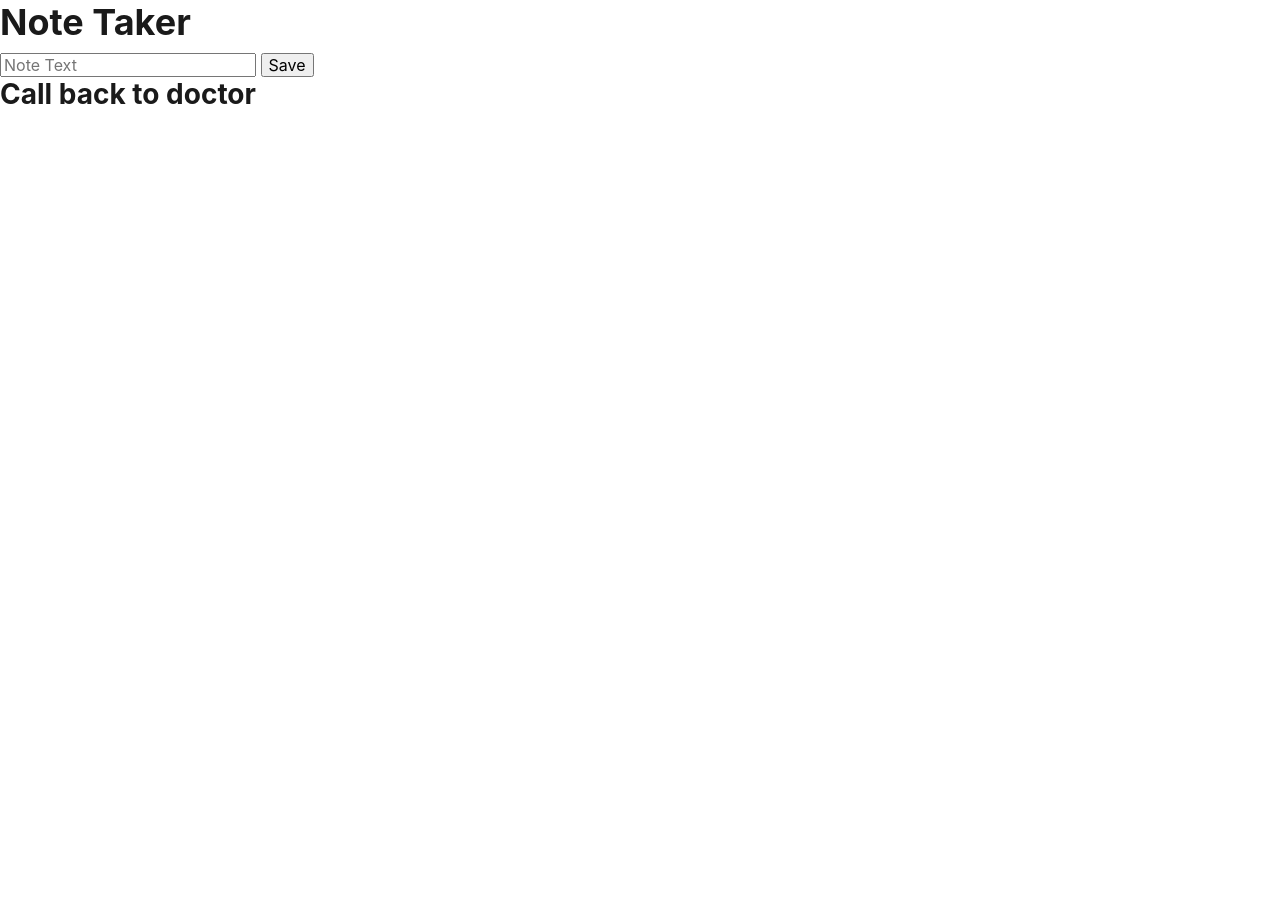
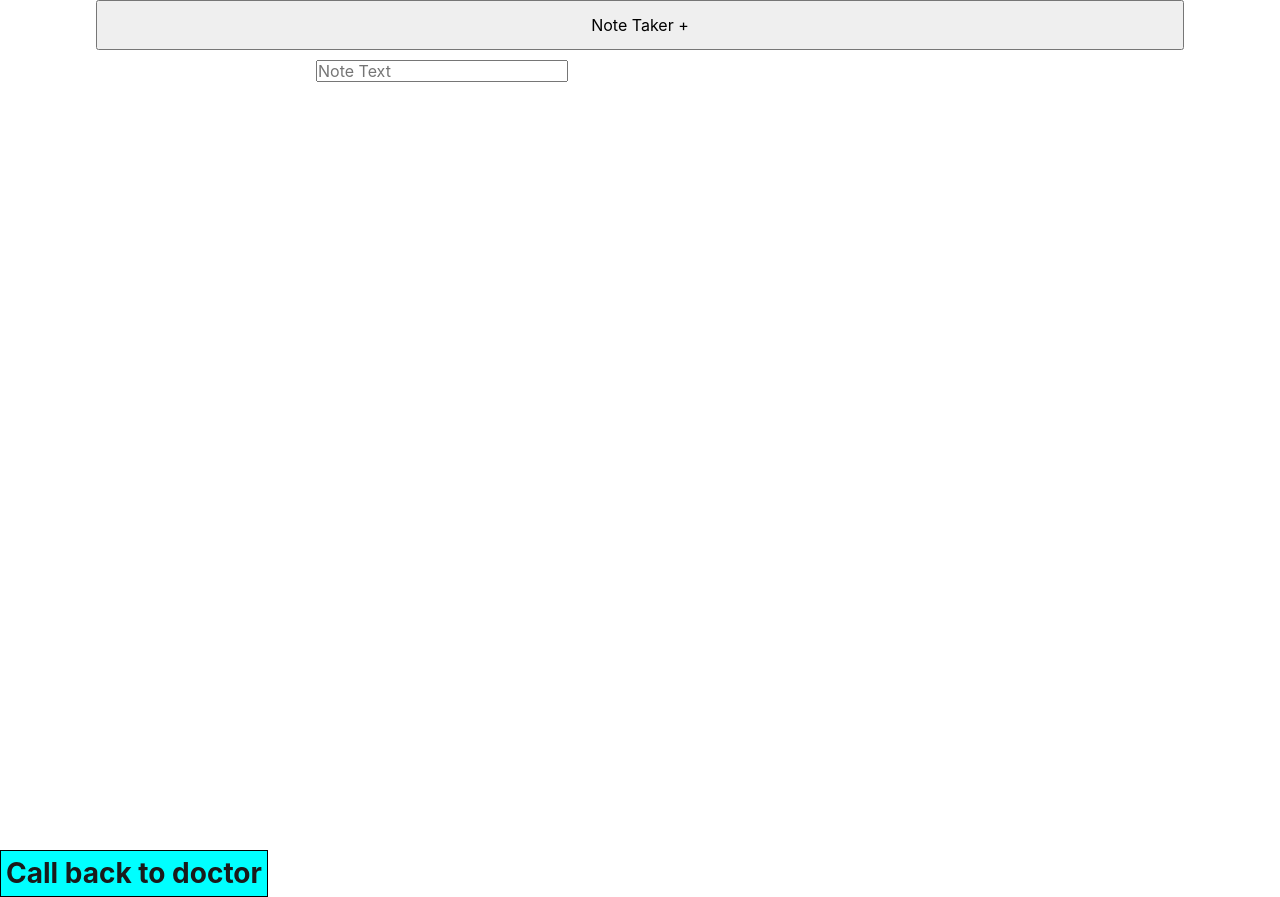
Before and after one commit to hsaagal78/noteTakerCode, a website: page public/html/index.html in a window 1280 px wide. Before the commit the page ends 800 px from the top, so only its background shows below. Drawn offline with Linux system fonts and the light colour scheme.

Commit message:
add some options for css

```diff
--- a/public/css/style.css
+++ b/public/css/style.css
@@ -0,0 +1,37 @@
+* {
+    margin: 0;
+    padding: 0;
+  }
+
+
+.container {
+    position: relative;
+    width: 100vw;
+    height: 100vh;
+}
+
+.buttonPo {
+    position: absolute;
+    width:100%;
+    height: 50px;
+    left:0;
+    top:0;
+
+}
+.input {
+    position: absolute;
+    margin-top:60px;
+    margin-left :220px;
+    margin-right: 0px;
+
+
+
+}
+.contain h3 {
+    position:absolute;
+    left: 0;
+    margin-top: 50px;
+    padding: 5px;
+    background-color: aqua;
+    border: 1px solid black;
+}
--- a/public/html/index.html
+++ b/public/html/index.html
@@ -9,17 +9,15 @@
     <title>noteTakerCode</title>
 </head>
 <body>
-    <header>
-        <h1>Note Taker</h1>
-    </header>
-    <form action= >
 
-        <input type="text" placeholder="Note Text">
-        <button>Save</button>
+    <form action= "" class="container">
+        <button class="buttonPo" class=" b">Note Taker  +</button>
+        <input type="text" class= input placeholder="Note Text"></input>
+
 
     </form>
 
-    <aside id="saveNote">
+    <aside id="saveNote" class="contain">
         <h3>Call back to doctor</h3>
 
 
```
